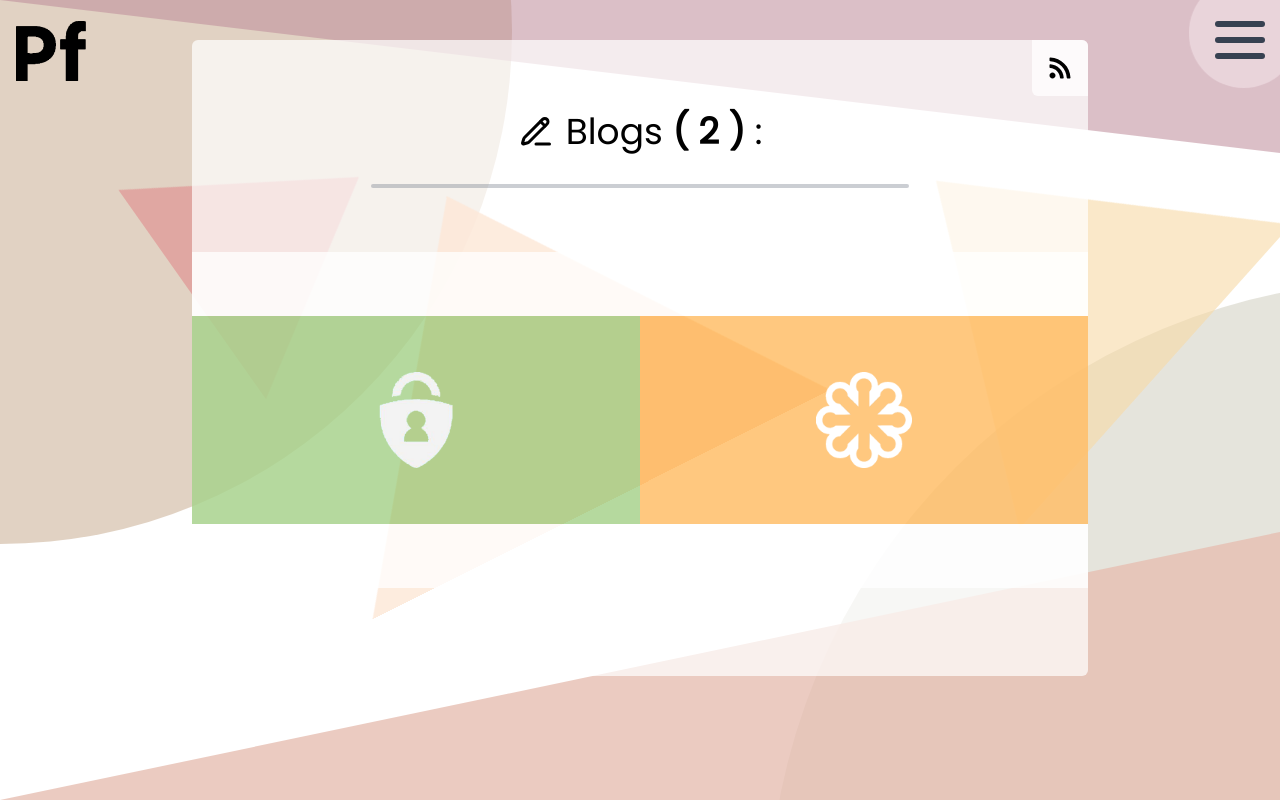
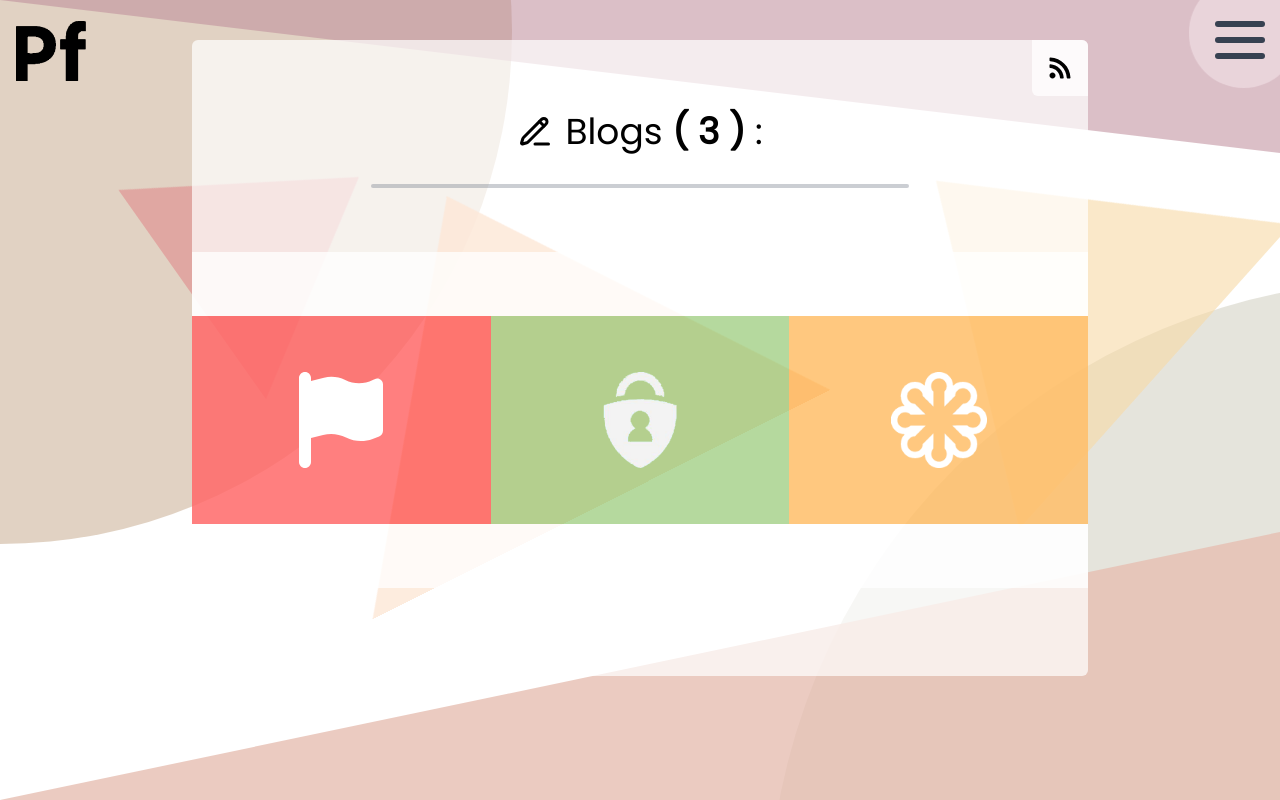
Before and after one commit to rayaaaneee/Next-Adobe-Portfolio, a Next.js app: page /blog in a window 1280 px wide. Built offline with nearby package versions, Linux system fonts and the light colour scheme.

Commit message:
Prototype pollution blog init

```diff
--- a/src/asset/data/blog/blogs.tsx
+++ b/src/asset/data/blog/blogs.tsx
@@ -11,7 +11,10 @@ import svgIcon from "@/asset/img/blog/blog-2/icon.png";
 import SvgPageContent from "$/(portfolio)/blog/[id]/_md/svg-customization/blog.mdx";
 
 import TwoFaIcon from "@/asset/img/blog/blog-4/icon.png";
-import TwoFaSpringPageContent from "$/(portfolio)/blog/[id]/_md/2fa-spring/blog.mdx";
+import TwoFaSpringContent from "$/(portfolio)/blog/[id]/_md/2fa-spring/blog.mdx";
+
+import { FaFlag as PrototypePollutionIcon } from "react-icons/fa6";
+import ProtypePollutionCtfContent from "$/(portfolio)/blog/[id]/_md/prototype-pollution/blog.mdx";
 
 export enum BlogTag {
     NEXTJS = "nextjs",
@@ -20,6 +23,7 @@ export enum BlogTag {
     WEB_FRONT = "web-front",
     KEYCLOAK = "keycloak",
     OAUTH2 = "oauth2",
+    CTF = "ctf",
     SECURITY = "security",
     ACCESS_TOKENS = "access-tokens",
     IAM = "identity-and-access-management",
@@ -72,6 +76,10 @@ const BlogTagsDisplay: DeepReadonly<BlogTagsDisplayType> = Object.freeze({
             [Language.ES]: "OAuth2",
         },
         color: "#4285F4",
+    },
+    [BlogTag.CTF]: {
+        displayName: "CTF",
+        color: "#800000",
     },
     [BlogTag.SECURITY]: {
         displayName: {
@@ -172,7 +180,7 @@ const blogs: DeepReadonly<BlogPost[]> = [
     {
         id: "2fa-spring",
         lang: Language.EN,
-        content: <TwoFaSpringPageContent />,
+        content: <TwoFaSpringContent />,
         tags: [
             BlogTag.SPRING,
             BlogTag.JAVASCRIPT,
@@ -194,6 +202,29 @@ const blogs: DeepReadonly<BlogPost[]> = [
             [Language.ES]: "Esta publicación de blog explora la implementación de la autenticación de dos factores (2FA) en una aplicación Spring. Cubre los beneficios de la 2FA, el proceso de configuración y proporciona una guía paso a paso para integrar esta función de seguridad en sus proyectos basados en Spring.",
         },
         icon: <Image src={TwoFaIcon} alt="2FA Icon" />,
+    },
+    {
+        id: "prototype-pollution",
+        content: <ProtypePollutionCtfContent />,
+        lang: Language.EN,
+        title: {
+            [Language.EN]: "Prototype Pollution Vulnerability",
+            [Language.FR]: "Vulnérabilité de Pollution de Prototype",
+            [Language.ES]: "Vulnerabilidad de Contaminación de Prototipos",
+        },
+        date: "2026-02-20",
+        color: "#FF0000",
+        summary: {
+            [Language.EN]: "This blog post explores the concept of prototype pollution, a critical security vulnerability in JavaScript applications. It delves into how attackers can exploit this vulnerability to manipulate object prototypes, leading to potential security breaches and data corruption.",
+            [Language.FR]: "Cet article de blog explore le concept de pollution de prototype, une vulnérabilité de sécurité critique dans les applications JavaScript. Il examine comment les attaquants peuvent exploiter cette vulnérabilité pour manipuler les prototypes d'objets, ce qui peut entraîner des violations de sécurité potentielles et la corruption de données.",
+            [Language.ES]: "Esta publicación de blog explora el concepto de contaminación de prototipos, una vulnerabilidad de seguridad crítica en las aplicaciones JavaScript. Se adentra en cómo los atacantes pueden explotar esta vulnerabilidad para manipular los prototipos de objetos, lo que puede llevar a posibles brechas de seguridad y corrupción de datos.",
+        },
+        tags: [
+            BlogTag.JAVASCRIPT,
+            BlogTag.CTF,
+            BlogTag.SECURITY,
+        ],
+        icon: <PrototypePollutionIcon />,
     }
 ];
 
@@ -221,6 +252,7 @@ const formatBlogs = (blogs: DeepReadonlyable<BlogPost[]>): DeepReadonlyable<Blog
         if (blog.icon === undefined) blog.icon = <DefaultIcon/>;
 
         return blog;
+
     });
 
     const ids = sortedBlogs.map(blog => blog.id);
```
Also changed, not shown: tempCodeRunnerFile.ts (added, +25 -0 lines), src/app/(portfolio)/blog/[id]/_md/prototype-pollution/blog.mdx (added), 1 other file (tests, documents, lock files or other folders).
